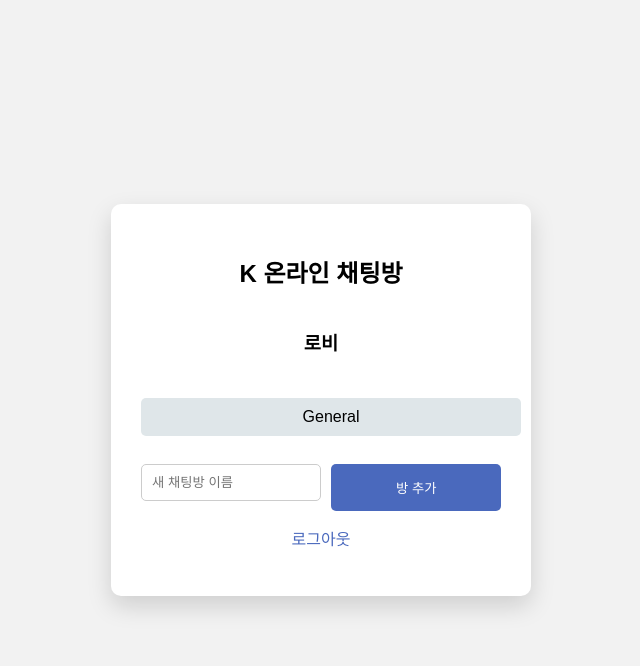
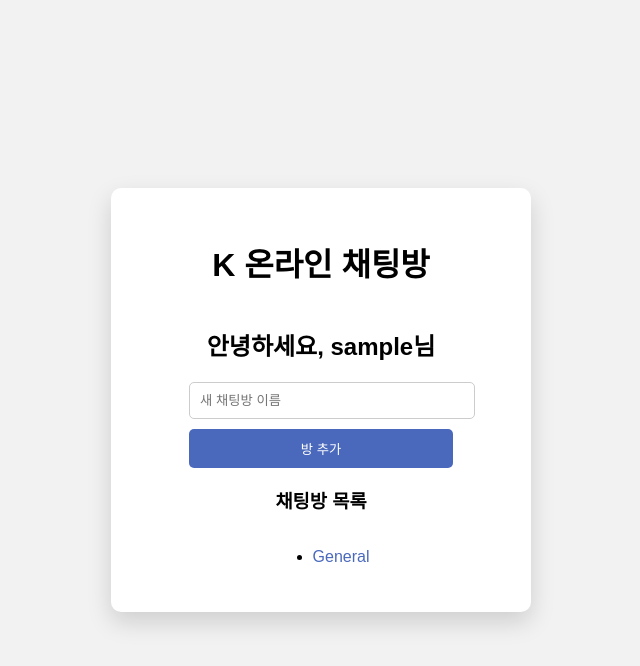
Before and after one commit to eysu3dufudst-a11y/k-online-chat, a Flask app: page /lobby in a window 1280 px wide. Shown: the top 666 px of the page, without its empty margins (319-959 px from the left). Run offline with Flask 3, Linux system fonts and the light colour scheme; the visitor is signed in with stand-in values (Sample User, id 1).

Commit message:
Update lobby.html

```diff
--- a/templates/lobby.html
+++ b/templates/lobby.html
@@ -2,61 +2,25 @@
 <html lang="ko">
 <head>
 <meta charset="UTF-8">
-    <title>K 온라인 채팅방 - 로비</title>
+<title>K 온라인 채팅방</title>
 <link rel="stylesheet" href="{{ url_for('static', filename='style.css') }}">
 </head>
 <body>
+<div class="form-container">
+  <h1>K 온라인 채팅방</h1>
+  <h2>안녕하세요, {{ username }}님</h2>
 
-<div class="form-container">
-    <h2>K 온라인 채팅방</h2>
-    <h3>로비</h3>
+  <form method="POST">
+    <input type="text" name="room_name" placeholder="새 채팅방 이름">
+    <button type="submit">방 추가</button>
+  </form>
 
-    <!-- 방 목록 -->
-    <ul id="room-list" class="room-list">
+  <h3>채팅방 목록</h3>
+  <ul>
     {% for room in rooms %}
     <li><a href="{{ url_for('chat', room=room) }}">{{ room }}</a></li>
     {% endfor %}
   </ul>
-
-    <!-- 새 방 추가 -->
-    <form id="new-room-form">
-        <input type="text" id="new-room" placeholder="새 채팅방 이름" required>
-        <button type="submit">방 추가</button>
-    </form>
-
-    <p style="text-align:center; margin-top:15px;">
-        <a href="/logout">로그아웃</a>
-    </p>
 </div>
-
-<script>
-const form = document.getElementById("new-room-form");
-const roomList = document.getElementById("room-list");
-
-form.addEventListener("submit", function(e){
-    e.preventDefault();
-    const roomName = document.getElementById("new-room").value.trim();
-    if(roomName === "") return;
-
-    fetch("/add_room", {
-        method: "POST",
-        headers: {"Content-Type": "application/json"},
-        body: JSON.stringify({ room: roomName })
-    }).then(res => {
-        if(res.ok){
-            const li = document.createElement("li");
-            const a = document.createElement("a");
-            a.href = `/chat/${roomName}`;
-            a.textContent = roomName;
-            li.appendChild(a);
-            roomList.appendChild(li);
-            document.getElementById("new-room").value = "";
-        } else {
-            alert("방 추가 실패!");
-        }
-    });
-});
-</script>
-
 </body>
 </html>
```
Lines whose indentation alone changed are shown as unchanged.
